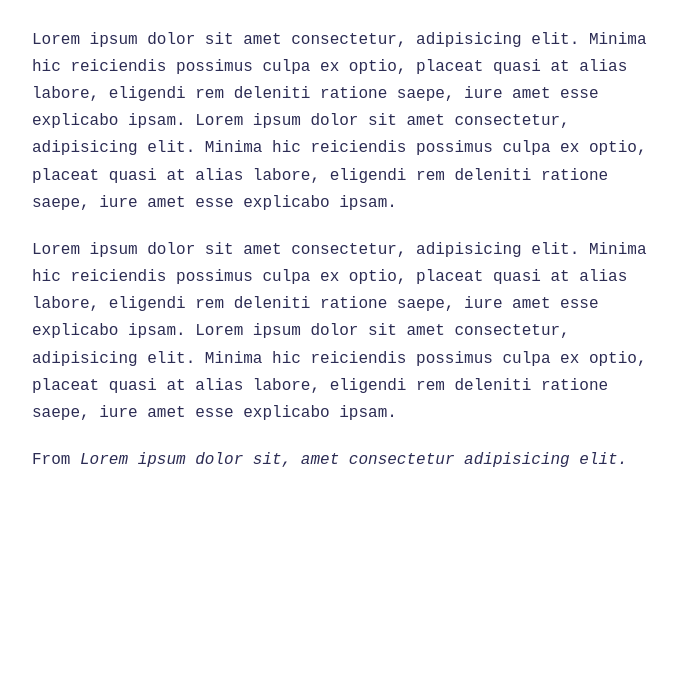
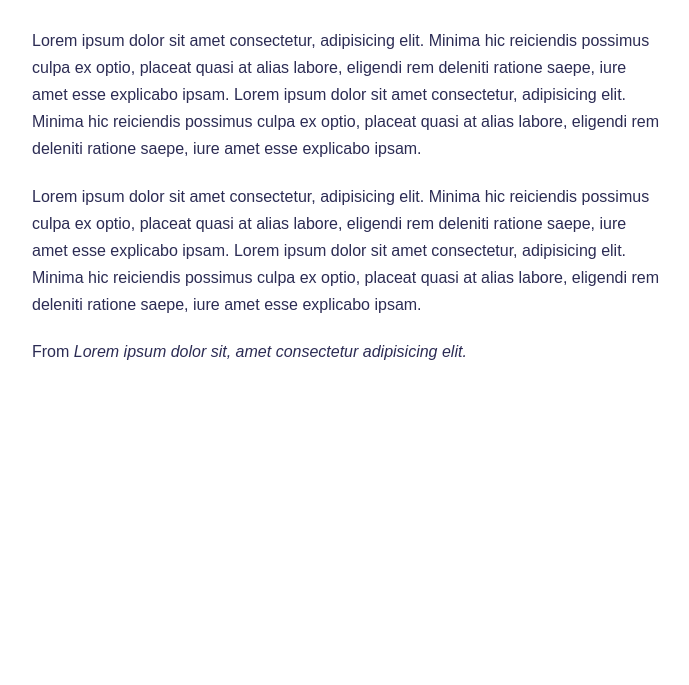
Before and after one commit to wjohaniuk/nauka-git, a plain HTML site: page index.html in a window 1280 px wide. Shown: the part 115-800 px from the top of the page, without its empty margins (126-815 px from the left). Drawn offline with Linux system fonts and the light colour scheme.

Commit message:
Change font family

```diff
--- a/css/style.css
+++ b/css/style.css
@@ -7,7 +7,7 @@
 body {
 	font-size: 16px;
 	line-height: 1.7;
-	font-family: 'Times new roma', monospace;
+	font-family: 'Arial', monospace;
 	color: #2c2c54;
 	align-items: center;
 }
```
